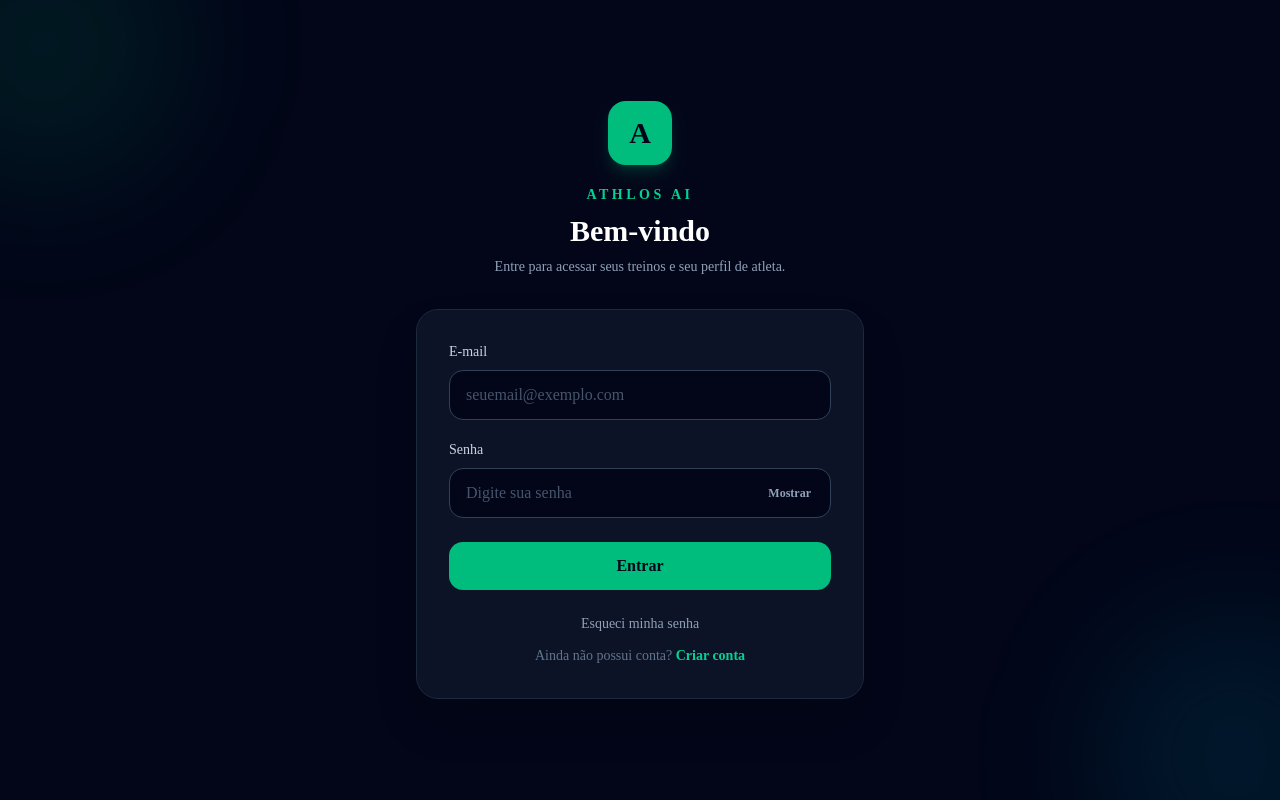
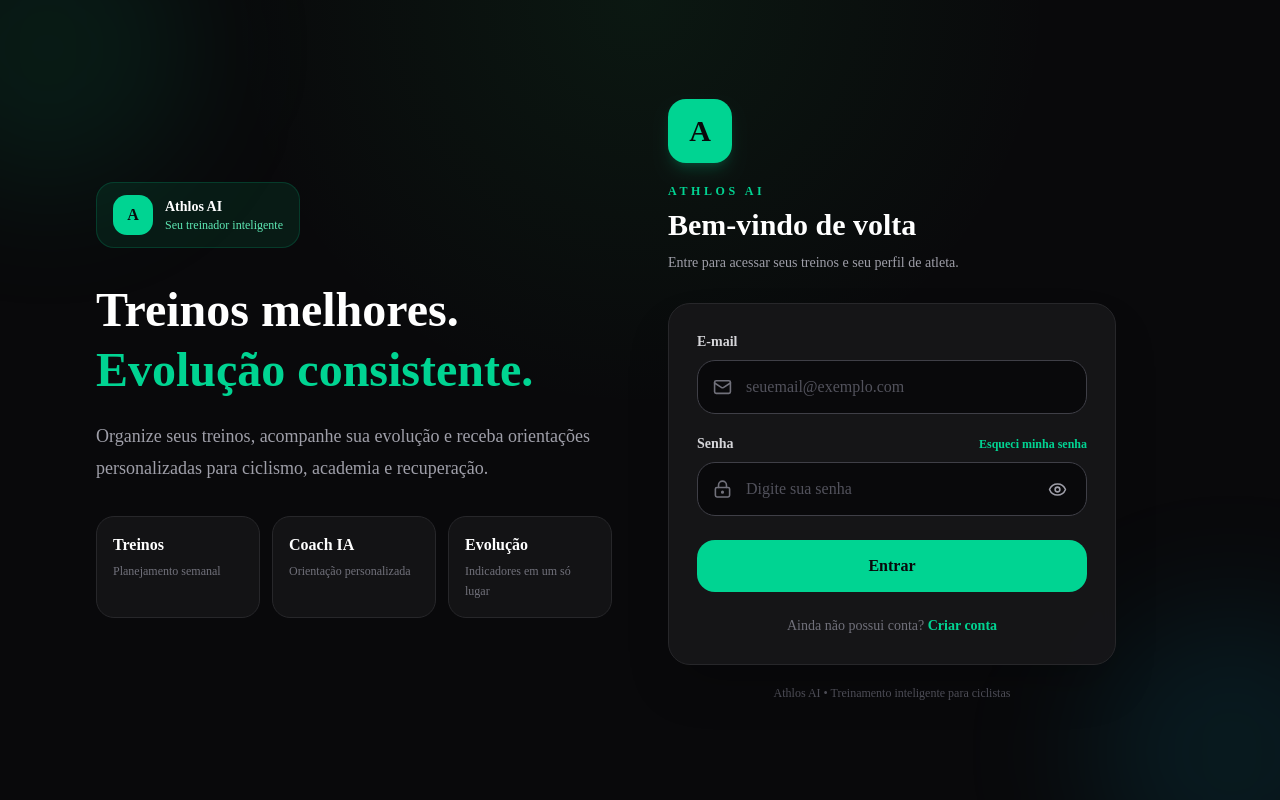
Before and after one commit to moisesmtc28-creator/athlos-ai, a Next.js app: page /login in a window 1280 px wide. Built offline with nearby package versions, Linux system fonts and the light colour scheme; no server answers.

Commit message:
Refactor login page structure and UI elements
Refactor login page for improved readability and structure. Updated messages and UI elements for better user experience.

```diff
--- a/app/login/page.tsx
+++ b/app/login/page.tsx
@@ -1,39 +1,39 @@
 "use client";
 
-import {
-  FormEvent,
-  useEffect,
-  useState,
-} from "react";
-
-import { useRouter } from "next/navigation";
+import Link from "next/link";
+import { FormEvent, useEffect, useState } from "react";
+import { Eye, EyeOff, Loader2, LockKeyhole, Mail } from "lucide-react";
+import { useRouter, useSearchParams } from "next/navigation";
 
 import { supabase } from "../lib/supabase";
 import { getAuthenticatedDestination } from "../lib/auth-navigation";
-import Link from "next/link";
+
+type MessageType = "success" | "error" | "";
 
 export default function LoginPage() {
   const router = useRouter();
+  const searchParams = useSearchParams();
 
   const [email, setEmail] = useState("");
   const [password, setPassword] = useState("");
+  const [showPassword, setShowPassword] = useState(false);
 
-  const [showPassword, setShowPassword] =
-    useState(false);
-
-  const [isLoading, setIsLoading] =
-    useState(false);
-
-  const [isCheckingSession, setIsCheckingSession] =
-    useState(true);
+  const [isLoading, setIsLoading] = useState(false);
+  const [isCheckingSession, setIsCheckingSession] = useState(true);
 
   const [message, setMessage] = useState("");
-  const [messageType, setMessageType] =
-    useState<"success" | "error" | "">("");
+  const [messageType, setMessageType] = useState<MessageType>("");
 
   useEffect(() => {
-    async function checkSession() {
+    async function initializePage() {
       try {
+        const confirmed = searchParams.get("confirmed");
+
+        if (confirmed === "1") {
+          setMessage("E-mail confirmado. Agora você já pode entrar.");
+          setMessageType("success");
+        }
+
         const {
           data: { session },
         } = await supabase.auth.getSession();
@@ -44,29 +44,22 @@ export default function LoginPage() {
           return;
         }
       } catch (error) {
-        console.error(
-          "Erro ao verificar sessão:",
-          error,
-        );
+        console.error("Erro ao verificar sessão:", error);
       } finally {
         setIsCheckingSession(false);
       }
     }
 
-    checkSession();
-  }, [router]);
+    void initializePage();
+  }, [router, searchParams]);
 
-  async function handleLogin(
-    event: FormEvent<HTMLFormElement>,
-  ) {
+  async function handleLogin(event: FormEvent<HTMLFormElement>) {
     event.preventDefault();
 
     setMessage("");
     setMessageType("");
 
-    const normalizedEmail = email
-      .trim()
-      .toLowerCase();
+    const normalizedEmail = email.trim().toLowerCase();
 
     if (!normalizedEmail) {
       setMessage("Informe seu e-mail.");
@@ -83,8 +76,7 @@ export default function LoginPage() {
     setIsLoading(true);
 
     try {
-      const { data, error } =
-        await supabase.auth.signInWithPassword({
+      const { data, error } = await supabase.auth.signInWithPassword({
         email: normalizedEmail,
         password,
       });
@@ -94,15 +86,14 @@ export default function LoginPage() {
       }
 
       if (!data.session || !data.user) {
-        throw new Error(
-          "Não foi possível criar a sessão do usuário.",
-        );
+        throw new Error("Não foi possível iniciar sua sessão.");
       }
 
-      setMessage("Login realizado com sucesso!");
+      setMessage("Login realizado com sucesso.");
       setMessageType("success");
 
       const destination = await getAuthenticatedDestination();
+
       router.replace(destination);
       router.refresh();
     } catch (error) {
@@ -111,22 +102,16 @@ export default function LoginPage() {
       const errorMessage =
         error instanceof Error
           ? error.message
-          : "Não foi possível entrar.";
+          : "Não foi possível entrar na sua conta.";
 
-      if (
-        errorMessage
-          .toLowerCase()
-          .includes("invalid login credentials")
-      ) {
+      const normalizedMessage = errorMessage.toLowerCase();
+
+      if (normalizedMessage.includes("invalid login credentials")) {
         setMessage("E-mail ou senha incorretos.");
-      } else if (
-        errorMessage
-          .toLowerCase()
-          .includes("email not confirmed")
-      ) {
-        setMessage(
-          "Confirme seu e-mail antes de entrar.",
-        );
+      } else if (normalizedMessage.includes("email not confirmed")) {
+        setMessage("Confirme seu e-mail antes de entrar.");
+      } else if (normalizedMessage.includes("too many requests")) {
+        setMessage("Muitas tentativas. Aguarde alguns minutos e tente novamente.");
       } else {
         setMessage(errorMessage);
       }
@@ -139,12 +124,12 @@ export default function LoginPage() {
 
   if (isCheckingSession) {
     return (
-      <main className="flex min-h-screen items-center justify-center bg-slate-950 px-4 text-white">
+      <main className="flex min-h-screen items-center justify-center bg-zinc-950 px-4 text-white">
         <div className="text-center">
-          <div className="mx-auto h-10 w-10 animate-spin rounded-full border-4 border-slate-700 border-t-emerald-500" />
+          <Loader2 className="mx-auto h-10 w-10 animate-spin text-emerald-400" />
 
-          <p className="mt-4 text-sm text-slate-400">
-            Verificando sessão...
+          <p className="mt-4 text-sm text-zinc-400">
+            Verificando sua sessão...
           </p>
         </div>
       </main>
@@ -152,99 +137,157 @@ export default function LoginPage() {
   }
 
   return (
-    <main className="relative flex min-h-screen items-center justify-center overflow-hidden bg-slate-950 px-4 py-10 text-white">
-      <div className="absolute left-[-100px] top-[-100px] h-72 w-72 rounded-full bg-emerald-500/10 blur-3xl" />
+    <main className="relative min-h-screen overflow-hidden bg-zinc-950 text-white">
+      <div className="pointer-events-none absolute inset-0">
+        <div className="absolute -left-24 -top-24 h-72 w-72 rounded-full bg-emerald-500/10 blur-3xl" />
+        <div className="absolute -bottom-24 -right-24 h-72 w-72 rounded-full bg-cyan-500/10 blur-3xl" />
+        <div className="absolute inset-0 bg-[radial-gradient(circle_at_top,rgba(34,197,94,0.08),transparent_40%)]" />
+      </div>
 
-      <div className="absolute bottom-[-100px] right-[-100px] h-72 w-72 rounded-full bg-cyan-500/10 blur-3xl" />
-
-      <div className="relative w-full max-w-md">
-        <div className="mb-8 text-center">
-          <div className="mx-auto flex h-16 w-16 items-center justify-center rounded-2xl bg-emerald-500 text-3xl font-black text-slate-950 shadow-lg shadow-emerald-500/20">
+      <div className="relative mx-auto flex min-h-screen w-full max-w-6xl items-center justify-center px-4 py-10 sm:px-6 lg:grid lg:grid-cols-2 lg:gap-14 lg:px-8">
+        <section className="hidden lg:block">
+          <div className="max-w-xl">
+            <div className="inline-flex items-center gap-3 rounded-2xl border border-emerald-500/20 bg-emerald-500/10 px-4 py-3">
+              <div className="flex h-10 w-10 items-center justify-center rounded-xl bg-emerald-400 font-black text-zinc-950">
                 A
               </div>
 
-          <p className="mt-5 text-sm font-semibold uppercase tracking-[0.25em] text-emerald-400">
+              <div>
+                <p className="text-sm font-bold text-white">Athlos AI</p>
+                <p className="text-xs text-emerald-300">
+                  Seu treinador inteligente
+                </p>
+              </div>
+            </div>
+
+            <h1 className="mt-8 text-5xl font-black leading-tight">
+              Treinos melhores.
+              <span className="block text-emerald-400">
+                Evolução consistente.
+              </span>
+            </h1>
+
+            <p className="mt-5 max-w-lg text-lg leading-8 text-zinc-400">
+              Organize seus treinos, acompanhe sua evolução e receba
+              orientações personalizadas para ciclismo, academia e recuperação.
+            </p>
+
+            <div className="mt-8 grid grid-cols-3 gap-3">
+              {[
+                ["Treinos", "Planejamento semanal"],
+                ["Coach IA", "Orientação personalizada"],
+                ["Evolução", "Indicadores em um só lugar"],
+              ].map(([title, description]) => (
+                <div
+                  key={title}
+                  className="rounded-2xl border border-zinc-800 bg-zinc-900/70 p-4"
+                >
+                  <p className="font-bold text-white">{title}</p>
+                  <p className="mt-1 text-xs leading-5 text-zinc-500">
+                    {description}
+                  </p>
+                </div>
+              ))}
+            </div>
+          </div>
+        </section>
+
+        <section className="w-full max-w-md">
+          <div className="mb-7 text-center lg:text-left">
+            <div className="mx-auto flex h-16 w-16 items-center justify-center rounded-2xl bg-emerald-400 text-3xl font-black text-zinc-950 shadow-lg shadow-emerald-500/20 lg:mx-0">
+              A
+            </div>
+
+            <p className="mt-5 text-xs font-bold uppercase tracking-[0.3em] text-emerald-400">
               Athlos AI
             </p>
 
-          <h1 className="mt-2 text-3xl font-bold">
-            Bem-vindo
-          </h1>
+            <h2 className="mt-2 text-3xl font-black">
+              Bem-vindo de volta
+            </h2>
 
-          <p className="mt-2 text-sm text-slate-400">
-            Entre para acessar seus treinos e seu
-            perfil de atleta.
+            <p className="mt-2 text-sm leading-6 text-zinc-400">
+              Entre para acessar seus treinos e seu perfil de atleta.
             </p>
           </div>
 
           <form
             onSubmit={handleLogin}
-          className="rounded-3xl border border-slate-800 bg-slate-900/80 p-6 shadow-2xl backdrop-blur md:p-8"
+            className="rounded-3xl border border-zinc-800 bg-zinc-900/85 p-5 shadow-2xl backdrop-blur sm:p-7"
           >
             <div className="space-y-5">
               <div>
                 <label
                   htmlFor="email"
-                className="mb-2 block text-sm font-medium text-slate-300"
+                  className="mb-2 block text-sm font-semibold text-zinc-300"
                 >
                   E-mail
                 </label>
+
+                <div className="relative">
+                  <Mail
+                    className="pointer-events-none absolute left-4 top-1/2 -translate-y-1/2 text-zinc-500"
+                    size={19}
+                  />
 
                   <input
                     id="email"
                     type="email"
                     value={email}
-                onChange={(event) =>
-                  setEmail(event.target.value)
-                }
+                    onChange={(event) => setEmail(event.target.value)}
                     placeholder="seuemail@exemplo.com"
                     autoComplete="email"
+                    inputMode="email"
                     disabled={isLoading}
                     required
-                className="w-full rounded-xl border border-slate-700 bg-slate-950 px-4 py-3 text-white outline-none transition placeholder:text-slate-600 focus:border-emerald-500 focus:ring-2 focus:ring-emerald-500/10 disabled:cursor-not-allowed disabled:opacity-60"
+                    className="w-full rounded-2xl border border-zinc-700 bg-zinc-950 py-3.5 pl-12 pr-4 text-white outline-none transition placeholder:text-zinc-600 focus:border-emerald-500 focus:ring-4 focus:ring-emerald-500/10 disabled:cursor-not-allowed disabled:opacity-60"
                   />
+                </div>
               </div>
 
               <div>
+                <div className="mb-2 flex items-center justify-between gap-4">
                   <label
                     htmlFor="password"
-                className="mb-2 block text-sm font-medium text-slate-300"
+                    className="block text-sm font-semibold text-zinc-300"
                   >
                     Senha
                   </label>
 
+                  <Link
+                    href="/forgot-password"
+                    className="text-xs font-semibold text-emerald-400 transition hover:text-emerald-300"
+                  >
+                    Esqueci minha senha
+                  </Link>
+                </div>
+
                 <div className="relative">
+                  <LockKeyhole
+                    className="pointer-events-none absolute left-4 top-1/2 -translate-y-1/2 text-zinc-500"
+                    size={19}
+                  />
+
                   <input
                     id="password"
-                  type={
-                    showPassword
-                      ? "text"
-                      : "password"
-                  }
+                    type={showPassword ? "text" : "password"}
                     value={password}
-                  onChange={(event) =>
-                    setPassword(event.target.value)
-                  }
+                    onChange={(event) => setPassword(event.target.value)}
                     placeholder="Digite sua senha"
                     autoComplete="current-password"
                     disabled={isLoading}
                     required
-                  className="w-full rounded-xl border border-slate-700 bg-slate-950 px-4 py-3 pr-20 text-white outline-none transition placeholder:text-slate-600 focus:border-emerald-500 focus:ring-2 focus:ring-emerald-500/10 disabled:cursor-not-allowed disabled:opacity-60"
+                    className="w-full rounded-2xl border border-zinc-700 bg-zinc-950 py-3.5 pl-12 pr-14 text-white outline-none transition placeholder:text-zinc-600 focus:border-emerald-500 focus:ring-4 focus:ring-emerald-500/10 disabled:cursor-not-allowed disabled:opacity-60"
                   />
 
                   <button
                     type="button"
-                  onClick={() =>
-                    setShowPassword(
-                      (current) => !current,
-                    )
-                  }
+                    onClick={() => setShowPassword((current) => !current)}
                     disabled={isLoading}
-                  className="absolute right-3 top-1/2 -translate-y-1/2 rounded-lg px-2 py-1 text-xs font-semibold text-slate-400 transition hover:text-emerald-400 disabled:cursor-not-allowed"
+                    aria-label={showPassword ? "Ocultar senha" : "Mostrar senha"}
+                    className="absolute right-3 top-1/2 flex h-9 w-9 -translate-y-1/2 items-center justify-center rounded-xl text-zinc-400 transition hover:bg-zinc-800 hover:text-emerald-400 disabled:cursor-not-allowed"
                   >
-                  {showPassword
-                    ? "Ocultar"
-                    : "Mostrar"}
+                    {showPassword ? <EyeOff size={19} /> : <Eye size={19} />}
                   </button>
                 </div>
               </div>
@@ -253,10 +296,11 @@ export default function LoginPage() {
             {message && (
               <div
                 role="alert"
-              className={`mt-5 rounded-xl border px-4 py-3 text-sm ${
+                aria-live="polite"
+                className={`mt-5 rounded-2xl border px-4 py-3 text-sm leading-6 ${
                   messageType === "success"
-                  ? "border-emerald-500/30 bg-emerald-500/10 text-emerald-400"
-                  : "border-red-500/30 bg-red-500/10 text-red-400"
+                    ? "border-emerald-500/30 bg-emerald-500/10 text-emerald-300"
+                    : "border-red-500/30 bg-red-500/10 text-red-300"
                 }`}
               >
                 {message}
@@ -266,11 +310,11 @@ export default function LoginPage() {
             <button
               type="submit"
               disabled={isLoading}
-            className="mt-6 flex w-full items-center justify-center rounded-xl bg-emerald-500 px-5 py-3 font-bold text-slate-950 transition hover:bg-emerald-400 disabled:cursor-not-allowed disabled:opacity-60"
+              className="mt-6 flex w-full items-center justify-center rounded-2xl bg-emerald-400 px-5 py-3.5 font-black text-zinc-950 transition hover:bg-emerald-300 focus:outline-none focus:ring-4 focus:ring-emerald-500/20 disabled:cursor-not-allowed disabled:opacity-60"
             >
               {isLoading ? (
                 <>
-                <span className="mr-2 h-5 w-5 animate-spin rounded-full border-2 border-slate-950/30 border-t-slate-950" />
+                  <Loader2 className="mr-2 h-5 w-5 animate-spin" />
                   Entrando...
                 </>
               ) : (
@@ -278,18 +322,21 @@ export default function LoginPage() {
               )}
             </button>
 
-          <div className="mt-6 space-y-3 text-center text-sm">
-            <Link href="/forgot-password" className="block text-slate-400 transition hover:text-emerald-400">
-              Esqueci minha senha
-            </Link>
-            <p className="text-slate-500">
+            <p className="mt-6 text-center text-sm text-zinc-500">
               Ainda não possui conta?{" "}
-              <Link href="/register" className="font-semibold text-emerald-400 hover:text-emerald-300">
+              <Link
+                href="/register"
+                className="font-bold text-emerald-400 transition hover:text-emerald-300"
+              >
                 Criar conta
               </Link>
             </p>
-          </div>
           </form>
+
+          <p className="mt-5 text-center text-xs text-zinc-600">
+            Athlos AI • Treinamento inteligente para ciclistas
+          </p>
+        </section>
       </div>
     </main>
   );
```
Lines whose indentation alone changed are shown as unchanged.
